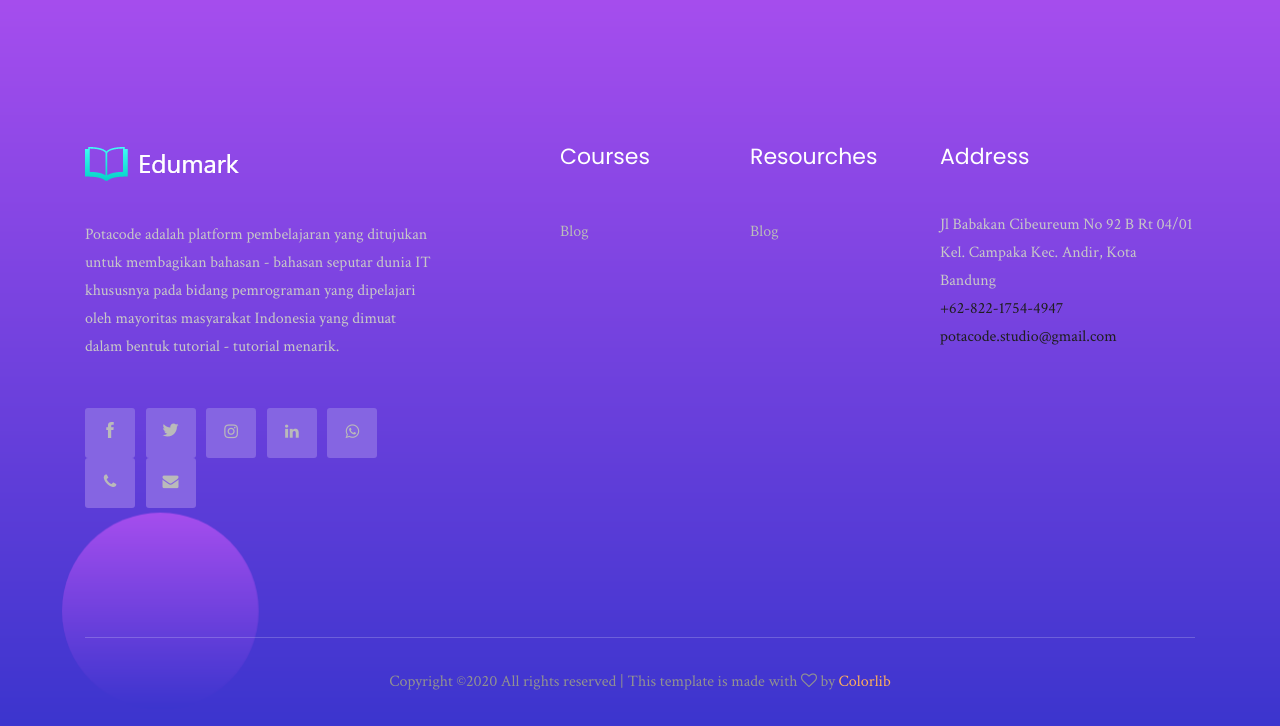
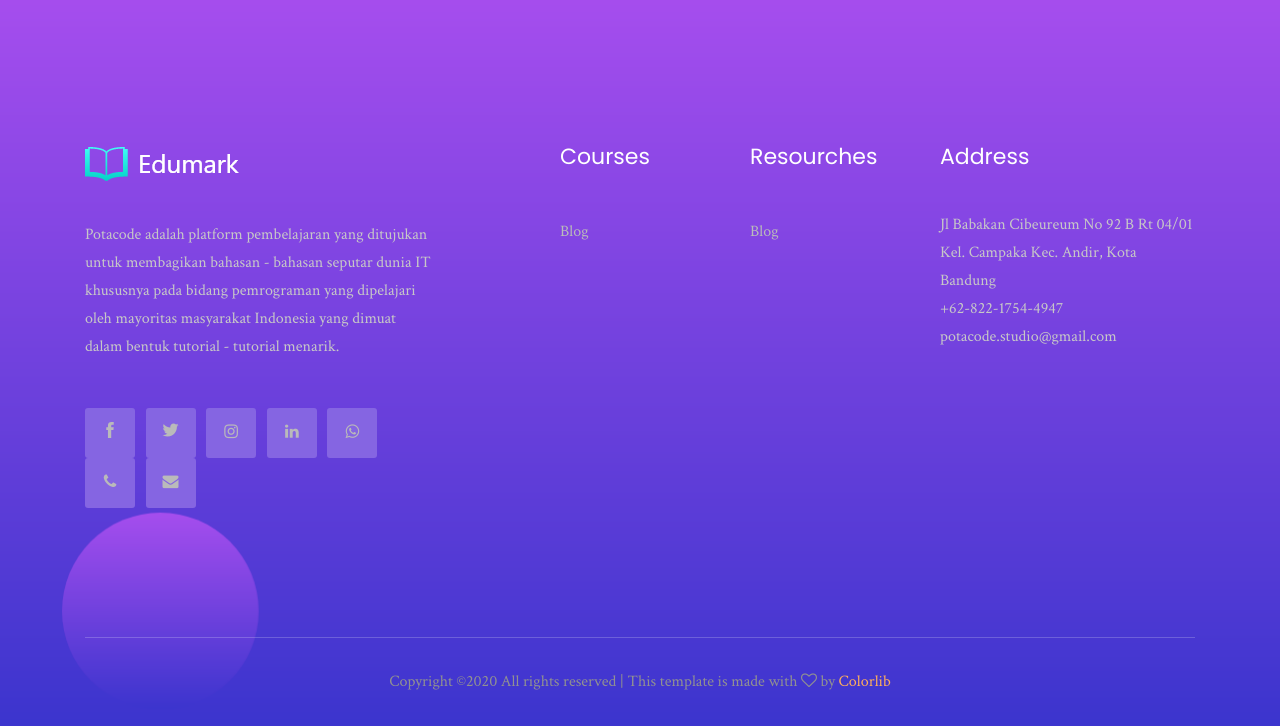
Before and after one commit to PotacodeStudio/landing-page, a PHP site: page /index.php in a window 1280 px wide. Shown: the part 3106-3832 px from the top of the page. Run offline with PHP 8.4, Linux system fonts and the light colour scheme; some libraries are stand-ins or nearby versions.

Commit message:
add inline stylesheet for contact

```diff
--- a/footer.php
+++ b/footer.php
@@ -94,9 +94,9 @@
                             <p>
                                 Jl Babakan Cibeureum No 92 B Rt 04/01 Kel. Campaka Kec. Andir, Kota Bandung
                                 <br>
-                                <a style="text-decoration:none" href="tel:+6282217544947">+62-822-1754-4947</a>
+                                <a style="text-decoration:none;color:#C7C7C7" href="tel:+6282217544947">+62-822-1754-4947</a>
                                 <br>
-                                <a style="text-decoration:none" href = "mailto:potacode.studio@gmail.com">potacode.studio@gmail.com</a>
+                                <a style="text-decoration:none;color:#C7C7C7" href = "mailto:potacode.studio@gmail.com">potacode.studio@gmail.com</a>
                             </p>
                         </div>
                     </div>
```
